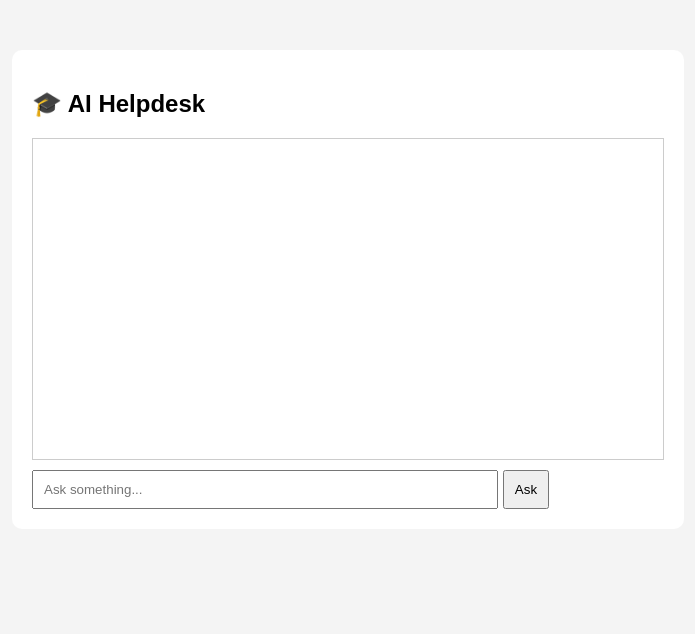
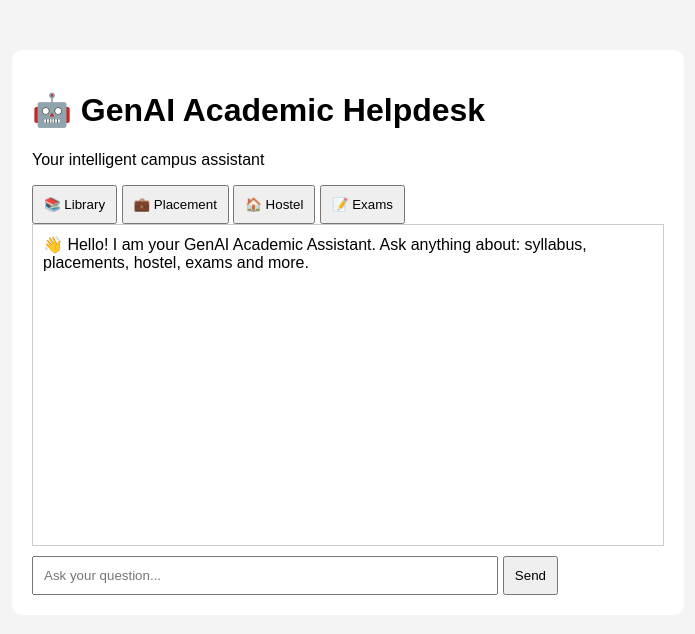
Before and after one commit to jisha-max/Ai-helpdesk, a Flask app: page / in a window 1280 px wide. Shown: the top 634 px of the page, without its empty margins (292-987 px from the left). Run offline with Flask 3, Linux system fonts and the light colour scheme; parts of the project's set-up code (start-up, migrations or seed data) failed here and were passed over.

Commit message:
Added GenAI Academic Helpdesk project

```diff
--- a/app.py
+++ b/app.py
@@ -1,76 +1,135 @@
 from flask import Flask, request, jsonify, render_template
+import os
+
 print("🚀 Help desk...")
 
-# from langchain_community.document_loaders import TextLoader
 from langchain_community.document_loaders import PyPDFLoader
 from langchain_text_splitters import RecursiveCharacterTextSplitter
 from langchain_community.embeddings import HuggingFaceEmbeddings
 from langchain_community.vectorstores import Chroma
 from langchain.chains import RetrievalQA
 from langchain_community.llms import HuggingFacePipeline
+
 from transformers import pipeline
 
 
 # ----------------------------
 # Flask App
 # ----------------------------
+
 app = Flask(__name__)
 
 
 # ----------------------------
-# Load and prepare data
+# Load Multiple PDFs
 # ----------------------------
 
-loader = PyPDFLoader("College Information System.pdf")
-documents = loader.load()
+documents = []
+
+pdf_folder = "uploads"
+
+for file in os.listdir(pdf_folder):
+
+    if file.endswith(".pdf"):
+
+        pdf_path = os.path.join(pdf_folder, file)
+
+        loader = PyPDFLoader(pdf_path)
+
+        docs = loader.load()
+
+        documents.extend(docs)
 
 
+# ----------------------------
+# Text Splitter
+# ----------------------------
+
 text_splitter = RecursiveCharacterTextSplitter(
-    chunk_size=300,
-    chunk_overlap=50
+
+    chunk_size=500,
+    chunk_overlap=100
 )
 
 docs = text_splitter.split_documents(documents)
 
+
+# ----------------------------
+# Embeddings
+# ----------------------------
+
 embedding = HuggingFaceEmbeddings(
+
     model_name="sentence-transformers/all-MiniLM-L6-v2"
 )
 
-vectorstore = Chroma.from_documents(docs, embedding)
+
+# ----------------------------
+# Vector Database
+# ----------------------------
+
+vectorstore = Chroma.from_documents(
+
+    docs,
+    embedding
+)
+
+
+# ----------------------------
+# Retriever
+# ----------------------------
 
 retriever = vectorstore.as_retriever(
-    search_kwargs={"k": 2}
+
+    search_kwargs={"k": 4}
 )
 
 
 # ----------------------------
 # Load LLM
 # ----------------------------
+
 generator = pipeline(
+
     "text2text-generation",
+
     model="google/flan-t5-base",
-    max_length=100
+
+    max_length=150
 )
 
-llm = HuggingFacePipeline(pipeline=generator)
+llm = HuggingFacePipeline(
 
-
-# ----------------------------
-# Create QA system
-# ----------------------------
-qa = RetrievalQA.from_chain_type(
-    llm=llm,
-    retriever=retriever,
-    chain_type="stuff"
+    pipeline=generator
 )
 
 
 # ----------------------------
-# Static student data
+# Create QA System
 # ----------------------------
+
+qa = RetrievalQA.from_chain_type(
+
+    llm=llm,
+
+    retriever=retriever,
+
+    chain_type="stuff",
+
+    return_source_documents=True
+)
+
+
+# ----------------------------
+# Static Student Data
+# ----------------------------
+
 students = {
+
     "john": "John - CSE - 3rd Year - 9876543210",
+
     "anita": "Anita - ECE - 2nd Year - 9123456780",
+
     "rahul": "Rahul - ME - 4th Year - 9988776655"
 }
 
@@ -78,37 +137,112 @@ students = {
 # ----------------------------
 # Home Route
 # ----------------------------
+
 @app.route("/")
 def home():
+
     return render_template("index.html")
+
+
 # ----------------------------
 # Ask Route
 # ----------------------------
+
 @app.route("/ask", methods=["POST"])
+
 def ask():
+
     data = request.get_json()
 
     if not data or "question" not in data:
-        return jsonify({"answer": "Please send a question"}), 400
+
+        return jsonify({
+            "answer": "Please send a question"
+        }), 400
+
 
     question = data["question"].lower().strip()
 
+
+    # Greetings
+
     if question in ["hi", "hello", "hey"]:
-        return jsonify({"answer": "Hello! 👋 Do you need any help?"})
+
+        return jsonify({
+            "answer": "Hello! 👋 Welcome to GenAI Academic Helpdesk."
+        })
+
+
+    # Thank You
+
+    if "thank" in question:
+
+        return jsonify({
+            "answer": "You're welcome 😊"
+        })
+
+
+    # Bye
+
+    if "bye" in question:
+
+        return jsonify({
+            "answer": "Goodbye 👋 Have a great day!"
+        })
+
+
+    # Student Details
 
     words = question.split()
 
     for word in words:
+
         if word in students:
-            return jsonify({"answer": students[word]})
 
-    answer = qa.invoke({"query": question})["result"]
+            return jsonify({
+                "answer": students[word]
+            })
 
-    return jsonify({"answer": answer})
+
+    # AI Query
+
+    try:
+
+        result = qa.invoke({
+            "query": question
+        })
+
+        answer = result["result"]
+
+        doc = result["source_documents"][0]
+
+        source = os.path.basename(
+            doc.metadata["source"]
+        )
+
+        page = doc.metadata.get("page", 0)
+
+        return jsonify({
+
+            "answer": answer,
+
+            "source": source,
+
+            "page": page
+        })
+
+    except Exception as e:
+
+        return jsonify({
+
+            "answer": "Sorry, something went wrong."
+        })
 
 
 # ----------------------------
 # Run Server
 # ----------------------------
+
 if __name__ == "__main__":
+
     app.run(debug=True)
--- a/templates/index.html
+++ b/templates/index.html
@@ -1,37 +1,212 @@
 <!DOCTYPE html>
 <html>
+
 <head>
-    <title>AI Helpdesk</title>
-   <link rel="stylesheet" href="/static/style.css">
+
+    <title>GenAI Academic Helpdesk</title>
+
+    <link rel="stylesheet" href="/static/style.css">
+
 </head>
+
 <body>
 
 <div class="container">
-    <h2>🎓 AI Helpdesk</h2>
 
-    <div id="chat-box"></div>
+    <!-- Heading -->
 
-    <input type="text" id="question" placeholder="Ask something...">
-    <button onclick="ask()">Ask</button>
+    <h1>🤖 GenAI Academic Helpdesk</h1>
+
+    <p class="subtitle">
+        Your intelligent campus assistant
+    </p>
+
+
+    <!-- Suggested Questions -->
+
+    <div class="suggestions">
+
+        <button onclick="setQuestion('What is library timing?')">
+            📚 Library
+        </button>
+
+        <button onclick="setQuestion('What is placement eligibility?')">
+            💼 Placement
+        </button>
+
+        <button onclick="setQuestion('What are hostel rules?')">
+            🏠 Hostel
+        </button>
+
+        <button onclick="setQuestion('When do exams start?')">
+            📝 Exams
+        </button>
+
+    </div>
+
+
+    <!-- Chat Box -->
+
+    <div id="chat-box">
+
+        <div class="bot-msg">
+
+            👋 Hello! I am your GenAI Academic Assistant.
+            Ask anything about:
+            syllabus, placements, hostel, exams and more.
+
+        </div>
+
+    </div>
+
+
+    <!-- Input Area -->
+
+    <div class="input-area">
+
+        <input
+            type="text"
+            id="question"
+            placeholder="Ask your question..."
+        >
+
+        <button onclick="ask()">
+            Send
+        </button>
+
+    </div>
+
 </div>
 
+
 <script>
+
+// ----------------------------
+// Suggested Questions
+// ----------------------------
+
+function setQuestion(text){
+
+    document.getElementById("question").value = text;
+}
+
+
+// ----------------------------
+// Ask Function
+// ----------------------------
+
 async function ask() {
+
     let q = document.getElementById("question").value;
 
+    if(q.trim() === "") return;
+
+    let box = document.getElementById("chat-box");
+
+
+    // User Message
+
+    box.innerHTML += `
+
+        <div class="user-msg">
+
+            ${q}
+
+            <div class="time">
+
+                ${new Date().toLocaleTimeString()}
+
+            </div>
+
+        </div>
+
+    `;
+
+
+    // Typing Animation
+
+    box.innerHTML += `
+
+        <div class="typing" id="loading">
+
+            AI is typing...
+
+        </div>
+
+    `;
+
+    box.scrollTop = box.scrollHeight;
+
+
+    // Fetch API
+
     let res = await fetch("/ask", {
+
         method: "POST",
-        headers: {"Content-Type": "application/json"},
-        body: JSON.stringify({question: q})
+
+        headers: {
+            "Content-Type": "application/json"
+        },
+
+        body: JSON.stringify({
+            question: q
+        })
+
     });
+
 
     let data = await res.json();
 
-    let box = document.getElementById("chat-box");
-    box.innerHTML += "<p><b>You:</b> " + q + "</p>";
-    box.innerHTML += "<p><b>AI:</b> " + data.answer + "</p>";
+
+    // Remove Loading Animation
+
+    document.getElementById("loading").remove();
+
+
+    // AI Response
+
+    box.innerHTML += `
+
+    <div class="bot-msg">
+
+        ${data.answer}
+
+        <div class="time">
+
+            ${new Date().toLocaleTimeString()}
+
+        </div>
+
+    </div>
+
+`;
+
+    // Auto Scroll
+
+    box.scrollTop = box.scrollHeight;
+
+
+    // Clear Input
+
+    document.getElementById("question").value = "";
 }
+
+
+// ----------------------------
+// Enter Key Support
+// ----------------------------
+
+document.getElementById("question")
+.addEventListener("keypress", function(event){
+
+    if(event.key === "Enter"){
+
+        ask();
+    }
+});
+
 </script>
 
 </body>
+
 </html>
```
Also changed, not shown: 5 other files.
